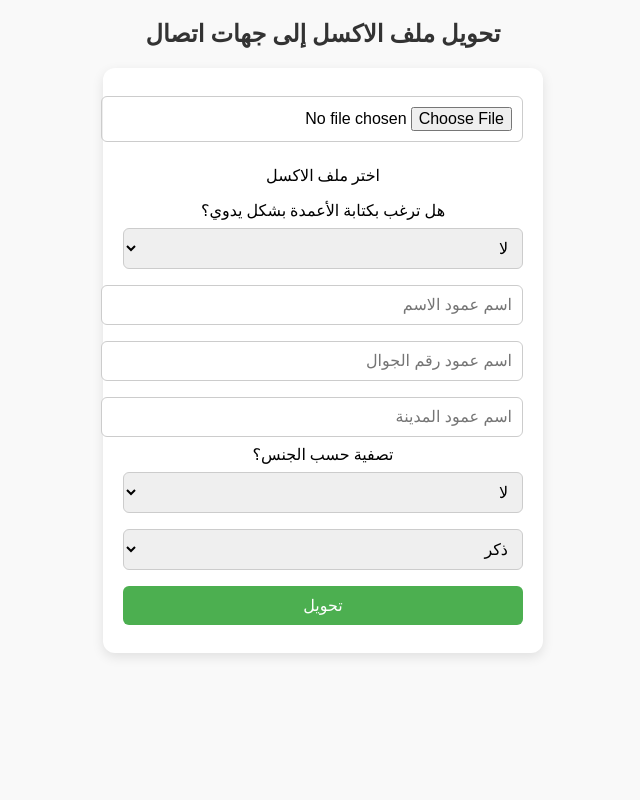
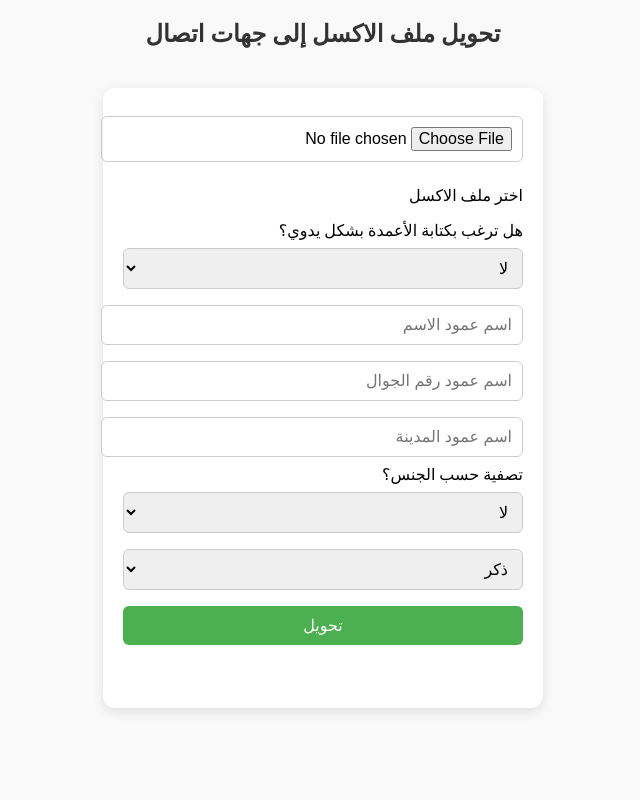
Before and after one commit to maf1250/xl, a Flask app: page / in a window 1280 px wide. Shown: the whole page, without its empty margins (317-957 px from the left). Run offline with Flask 3, Linux system fonts and the light colour scheme.

Commit message:
Update index.html 4

```diff
--- a/templates/index.html
+++ b/templates/index.html
@@ -2,14 +2,28 @@
 <html lang="ar" dir="rtl">
 <head>
     <meta charset="UTF-8">
+    <meta name="viewport" content="width=device-width, initial-scale=1.0, maximum-scale=1.0, user-scalable=no">
+<meta name="apple-mobile-web-app-capable" content="yes">
+<meta name="apple-mobile-web-app-status-bar-style" content="black-translucent">
     <title>تحويل الاكسل إلى جهات اتصال</title>
     <link href="https://fonts.googleapis.com/css2?family=Roboto&display=swap" rel="stylesheet">
+    <link rel="apple-touch-icon" href="icon.png">
+<meta name="apple-mobile-web-app-capable" content="yes">
+<meta name="apple-mobile-web-app-status-bar-style" content="black-translucent">
     <style>
+        html, body {
+    height: 100%;
+    margin: 0;
+    padding: 0;
+}
         body {
+display: flex;
+    flex-direction: column;
+    justify-content: flex-start; /* can use center if you want vertically centered */
+    align-items: center;
+    min-height: 100vh;
+    background-color: #f9f9f9;
     font-family: 'Roboto', sans-serif;
-            text-align: center;
-            margin: 20px;
-            background-color: #f9f9f9;
         }
 
         h2 {
@@ -17,12 +31,15 @@
         }
 
         form {
+            width: 90%;
     max-width: 400px;
-            margin: auto;
+    margin: 20px auto;
     padding: 20px;
     background: #fff;
     border-radius: 12px;
     box-shadow: 0px 4px 12px rgba(0,0,0,0.1);
+    display: flex;
+    flex-direction: column;
 }
 
         input[type="file"], select, input[type="text"], button {
@@ -48,10 +65,8 @@
         /* Progress bar container */
 #progress-container {
     width: 100%;
-            background-color: #ddd;
-            border-radius: 6px;
+    height: 20px;
     margin-top: 15px;
-            display: none; /* hidden initially */
 }
 
         /* Progress bar fill */
```
Lines whose indentation alone changed are shown as unchanged.
